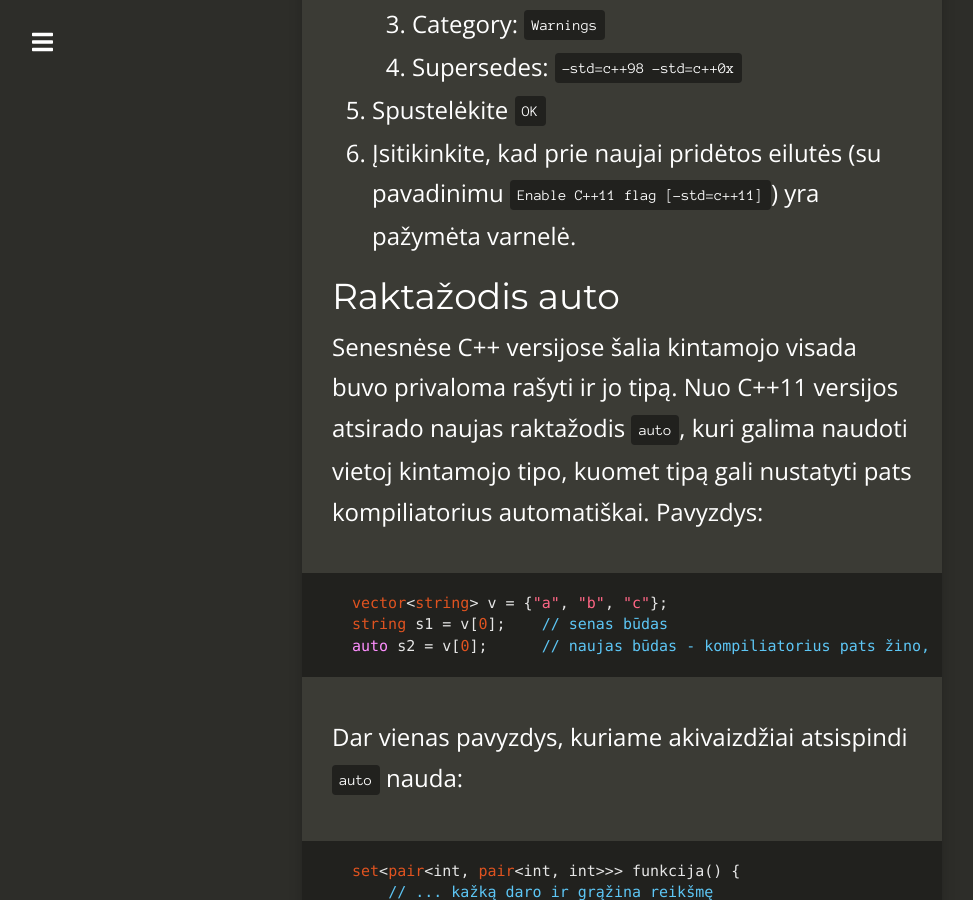
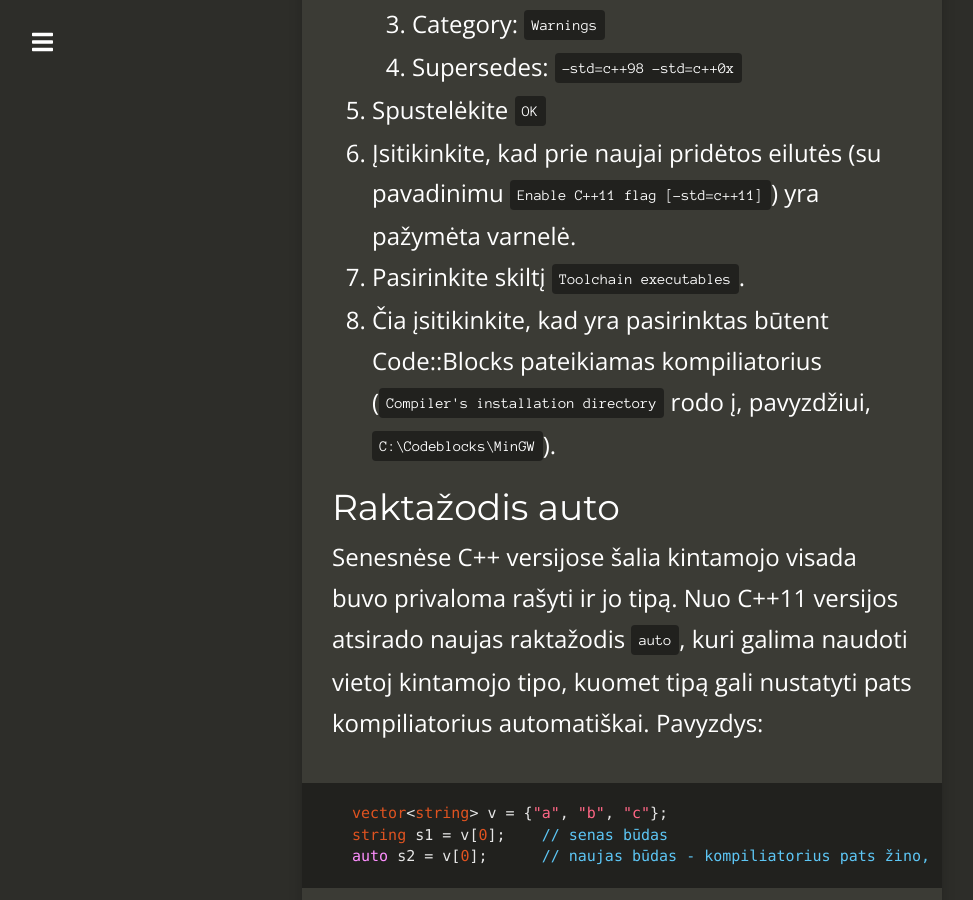
Before and after one commit to vstrimaitis/siom-cpp, a Jekyll site: the page built from _posts/2019-01-12-patarimai-olimpiadoms.md, in a window 1280 px wide and 900 px high, scrolled down 7153 px. Shown: the whole window, without its empty margins (18-991 px from the left). Built offline with Jekyll 4.4.1, drawn with Linux system fonts in a browser that asks for light colours; nearby versions of some CDN libraries.

Commit message:
Updated C++11 CB tutorial

```diff
--- a/_posts/2019-01-12-patarimai-olimpiadoms.md
+++ b/_posts/2019-01-12-patarimai-olimpiadoms.md
@@ -187,6 +187,9 @@ kodo rašymą bei palengvinančių skaitomumą. Čia aptarsime keletą iš jų.
    4. Supersedes: `-std=c++98 -std=c++0x`
 5. Spustelėkite `OK`
 6. Įsitikinkite, kad prie naujai pridėtos eilutės (su pavadinimu `Enable C++11 flag [-std=c++11]`) yra pažymėta varnelė.
+7. Pasirinkite skiltį `Toolchain executables`.
+8. Čia įsitikinkite, kad yra pasirinktas būtent Code::Blocks pateikiamas
+   kompiliatorius (`Compiler's installation directory` rodo į, pavyzdžiui, `C:\Codeblocks\MinGW`).
 
 ## Raktažodis auto
 Senesnėse C++ versijose šalia kintamojo visada buvo privaloma rašyti ir jo tipą.
```
